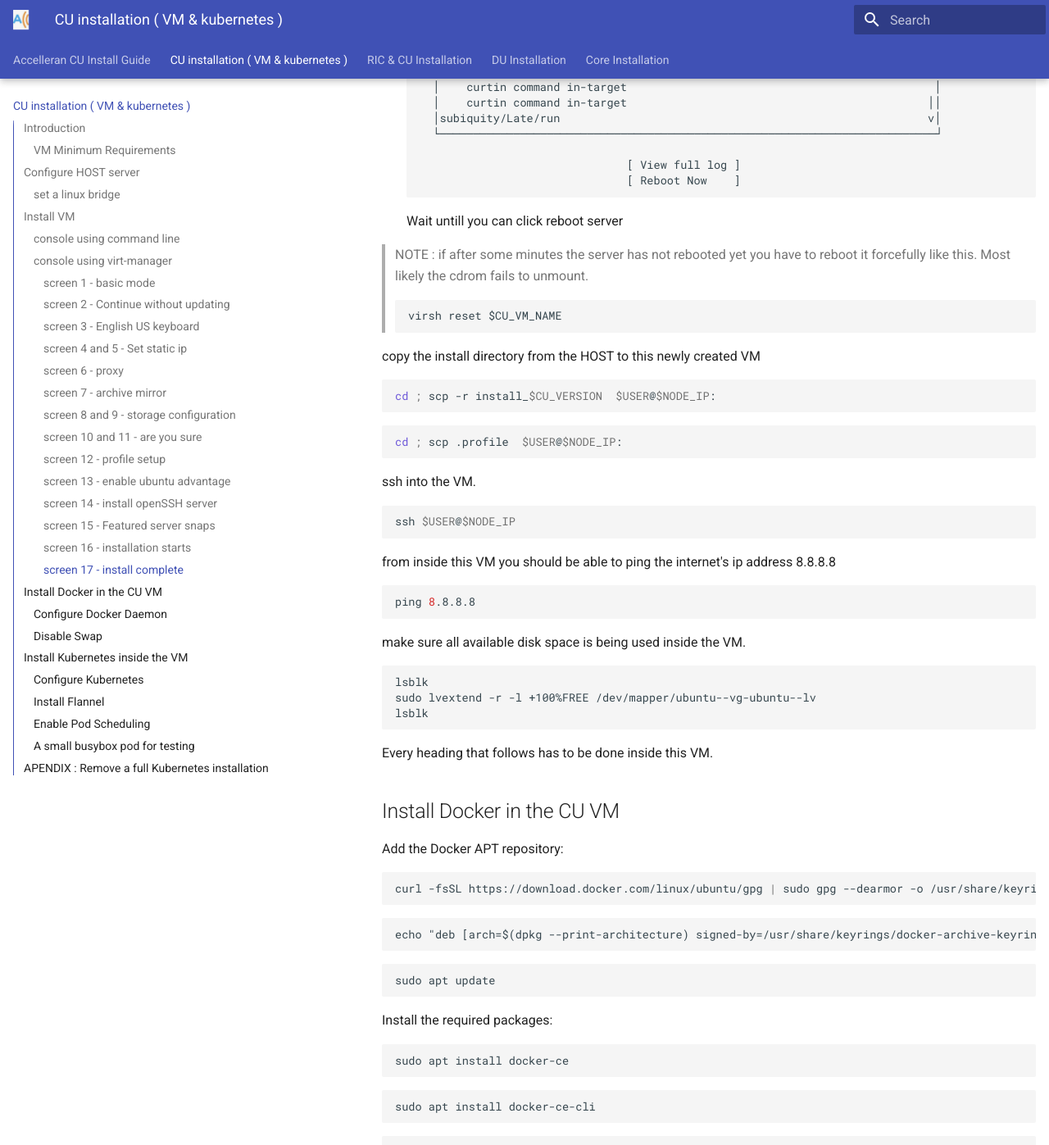
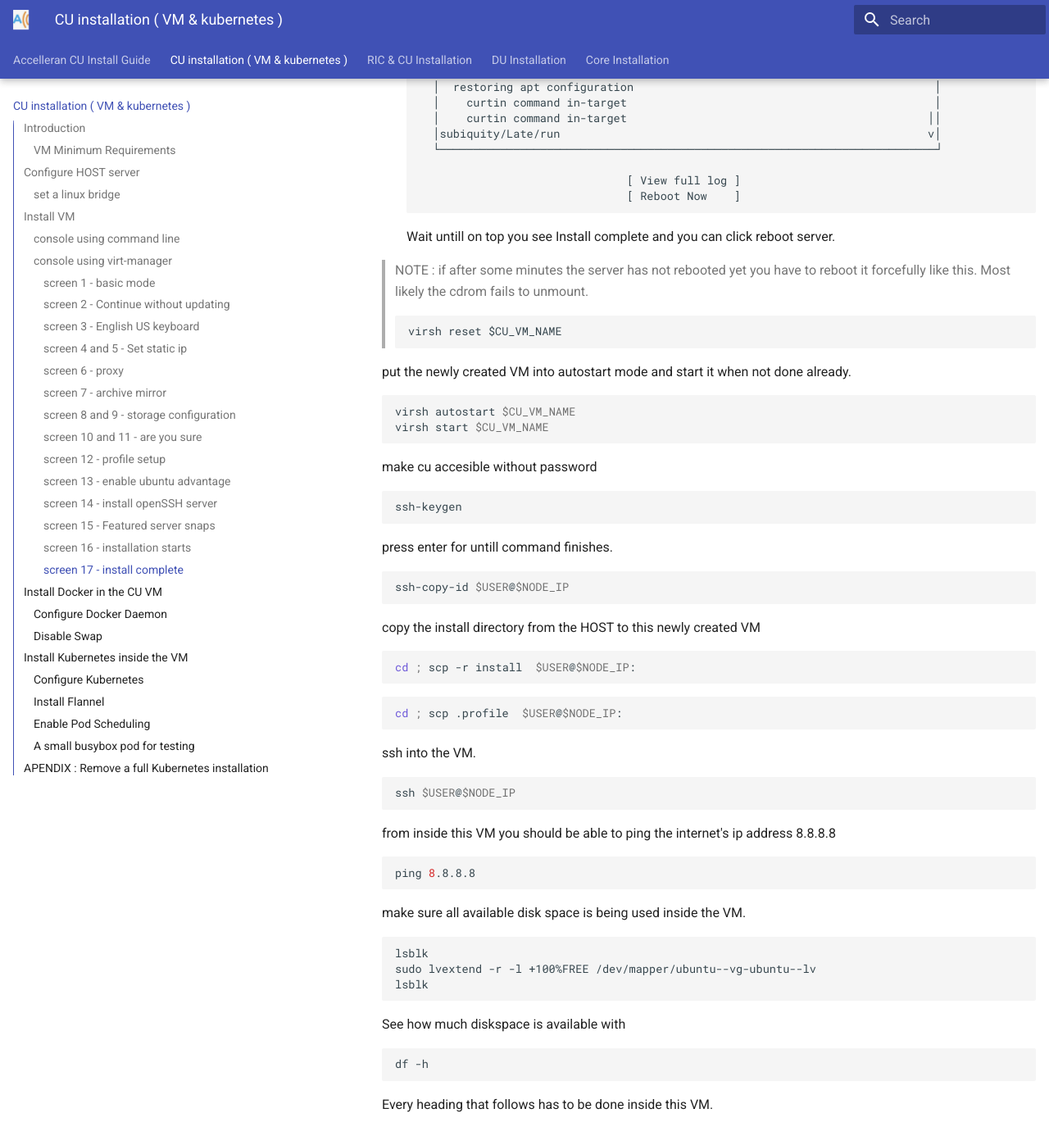
Before and after one commit to accelleran/drax-docs, an MkDocs documentation site: the page built from docs/kubernetes-install/index.md, in a window 1280 px wide and 1400 px high, scrolled down 10181 px. Shown: the top 1397 px of the window at 82% size. Built offline with MkDocs 1.6.1 and Material for MkDocs 9.7.7, drawn with Linux system fonts in a browser that asks for light colours; the version menu is left out; some of the changed text lies outside the part shown.

Commit message:
Update index.md
some extra checks

````diff
--- a/docs/kubernetes-install/index.md
+++ b/docs/kubernetes-install/index.md
@@ -91,9 +91,10 @@ Below a command line that creates a VM with the correct settings.
 
 > IMPORTANT ! the $CORE_SET_CU can only be a comma seperated list.
 
-Verify the content of these 3 variables
+Verify the content of these 3 variables and the existence of the .iso file
 ``` bash
 env | grep -e CU_VM_NAME -e CORE_AMOUNT_CU -e CORE_SET_CU
+ls ubuntu-20.04.4-live-server-amd64.iso
 ```
 
 ```bash
@@ -503,19 +504,35 @@ wait like around 5 minutes for the installation to complete
                                [ View full log ]
                                [ Reboot Now    ]
 ```
-Wait untill you can click reboot server
+Wait untill on top you see Install complete and you can click reboot server.
 
-> NOTE : if after some minutes the server has not rebooted yet you have to reboot it  forcefully like this. Most likely the cdrom fails to unmount.
+> NOTE : if after some minutes the server has not rebooted yet you have to reboot it forcefully like this.
+> Most likely the cdrom fails to unmount.
 >
 > ```
 > virsh reset $CU_VM_NAME
 > ```
 >
 
-copy the install directory from the HOST to this newly created VM
+put the newly created VM into autostart mode and start it when not done already.
 
 ``` bash
-cd ; scp -r install_$CU_VERSION  $USER@$NODE_IP:
+virsh autostart $CU_VM_NAME
+virsh start $CU_VM_NAME
+```
+make cu accesible without password
+``` bash
+ssh-keygen
+```
+press enter for untill command finishes.
+
+``` bash
+ssh-copy-id $USER@$NODE_IP
+```
+
+copy the install directory from the HOST to this newly created VM
+``` bash
+cd ; scp -r install  $USER@$NODE_IP:
 ```
 
 ``` bash
@@ -539,6 +556,11 @@ make sure all available disk space is being used inside the VM.
 lsblk
 sudo lvextend -r -l +100%FREE /dev/mapper/ubuntu--vg-ubuntu--lv
 lsblk
+```
+
+See how much diskspace is available with
+``` bash
+df -h
 ```
 
 Every heading that follows has to be done inside this VM.
@@ -584,10 +606,6 @@ sudo usermod -aG docker $USER
 sudo reboot
 ```
 
-rerun the .profile to load install variables
-``` bash
-. $HOME/.profile
-```
 
 To check if your installation is working you can try to run a test image in a container:
 
@@ -646,11 +664,10 @@ Accelleran dRAX currently supports Kubernetes up to version 1.20. The following
 sudo apt install -y kubelet=1.20.0-00
 ```
 ``` bash
-sudo apt install -y kubeadm=1.20.0-00
+sudo apt install -y kubeadm=1.20.0-00         # also installs kubectl.
 ```
-``` bash
-sudo apt isntall -y kubectl=1.20.0-00
-```
+
+Prevent from kubectl being automatically upgraded or updated or installed.
 ``` bash
 sudo apt-mark hold kubelet kubeadm kubectl
 ```
@@ -670,9 +687,15 @@ This guide assumes we will use Flannel as the CNI-based Pod network for this Kub
 We store it again as an environment variable for later use, and of course if you wish to use a different subnet, change the command accordingly:
 
 
+verify 2 veriables
+``` bash
+env | grep -e POD_NETWORK -e NODE_IP
+```
+
 The following command initializes the cluster on this node:
 
 ``` bash
+export POD_NETWORK=10.244.0.0/16
 sudo kubeadm init --pod-network-cidr=$POD_NETWORK --apiserver-advertise-address=$NODE_IP
 ```
 
@@ -696,6 +719,11 @@ Prepare the Manifest file:
 ``` bash
 curl -sSOJ https://raw.githubusercontent.com/coreos/flannel/master/Documentation/kube-flannel.yml
 sed -i '/net-conf.json/,/}/{ s#10.244.0.0/16#'"$POD_NETWORK"'#; }' kube-flannel.yml
+```
+
+Check POD_NETWORK change
+``` bash
+cat kube-flannel.yml | grep net-conf -A 3
 ```
 
 Apply the Manifest file:
````
